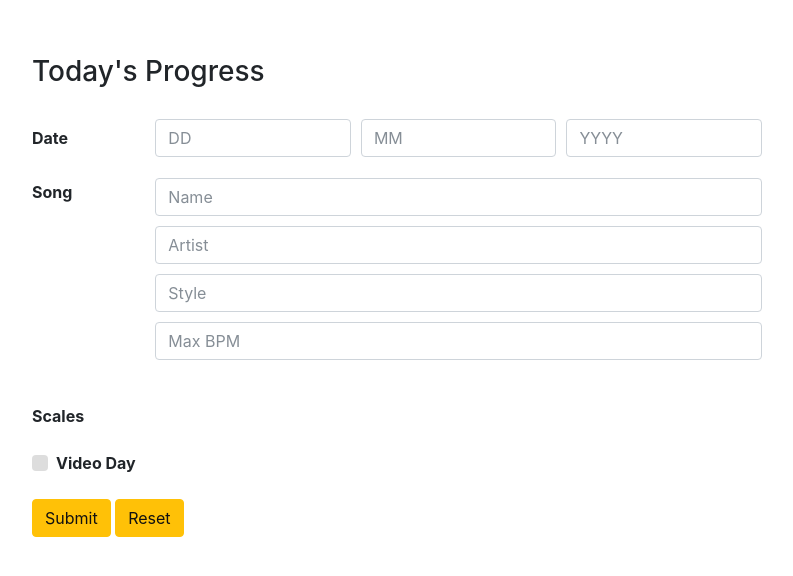
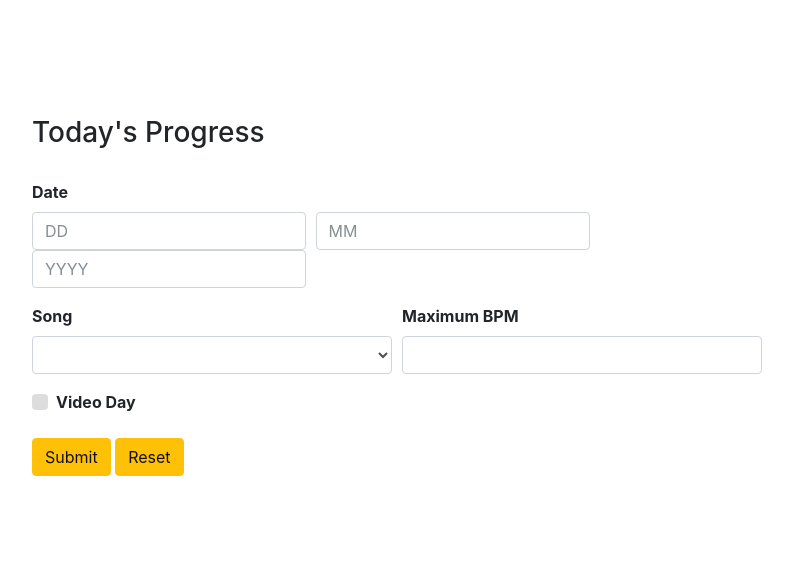
Before and after one commit to mebble/progress-tracker, a website: page public/index.html in a window 1280 px wide. Shown: the part 104-680 px from the top of the page, without its empty margins (243-1036 px from the left). Drawn offline with nearby package versions, Linux system fonts and the light colour scheme.

Commit message:
new gui for date, song and max-bpm. max-bpm field is separated from song field. Song is in selectable list form

```diff
--- a/public/index.html
+++ b/public/index.html
@@ -16,42 +16,32 @@
 				<div class="col-md-8">
 					<form id="day-progress" action="/add/day-progress" method="post">
 						<h3 class="heading">Today's Progress</h3>
-						<div class="form-group form-row">
-							<label class="col-sm-2 col-form-label">Date</label>
-							<div class="col">
-								<input class="form-control" type="text" placeholder="DD" name="day">
+						<div class="form-group">
+							<label>Date</label>
+							<ul class="list-unstyled list-inline">
+								<li class="list-inline-item"><input class="form-control" type="text" name="day" placeholder="DD"></li>
+								<li class="list-inline-item"><input class="form-control" type="text" name="month" placeholder="MM"></li>
+								<li class="list-inline-item"><input class="form-control" type="text" name="year" placeholder="YYYY"></li>
+							</ul>
+						</div>
+						<div class="form-row">
+							<div class="form-group col-md-6">
+								<label>Song</label>
+								<select class="form-control">
+								</select>
 							</div>
-							<div class="col">
-								<input class="form-control" type="text" placeholder="MM" name="month">
-							</div>
-							<div class="col">
-								<input class="form-control" type="text" placeholder="YYYY" name="year">
-							</div>
-						</div><!-- .form-group -->
-						<div class="form-group form-row">
-							<label class="col-sm-2 col-form-label">Song</label>
-							<div class="col-sm-10">
-								<ul class="list-unstyled form-list">
-									<li><input class="form-control" type="text" placeholder="Name" name="songName"></li>
-									<li><input class="form-control" type="text" placeholder="Artist" name="songArtist"></li>
-									<li><input class="form-control" type="text" placeholder="Style" name="songStyle"></li>
-									<li><input class="form-control" type="text" placeholder="Max BPM" name="songMaxBPM"></li>
-								</ul>
-							</div>
-						</div><!-- .form-group -->
-						<div class="form-group form-row">
-							<label class="col-sm-2 col-form-label">Scales</label>
-							<div class="col-sm-10">
-
+							<div class="form-group col-md-6">
+								<label>Maximum BPM</label>
+								<input class="form-control" type="text" name="">
 							</div>
 						</div>
 						<div class="form-group">
 							<label class="custom-control custom-checkbox">
-								<input id="day-video" class="custom-control-input" type="checkbox" name="videoDay" value="true">
+								<input class="custom-control-input" type="checkbox" name="videoDay" value="true">
 								<span class="custom-control-indicator"></span>
 								<span class="custom-control-description">Video Day</span>
 							</label>
-						</div><!-- .form-group -->
+						</div>
 						<button type="submit" class="btn btn-warning">Submit</button>
 						<button type="reset" class="btn btn-warning">Reset</button>
 					</form>
@@ -59,6 +49,6 @@
 				<div class="col-md-2"></div>
 			</div><!-- .row -->
 		</div><!-- .container -->
-	</div>
+	</div><!-- .vertical-center -->
 </body>
 </html>
```
